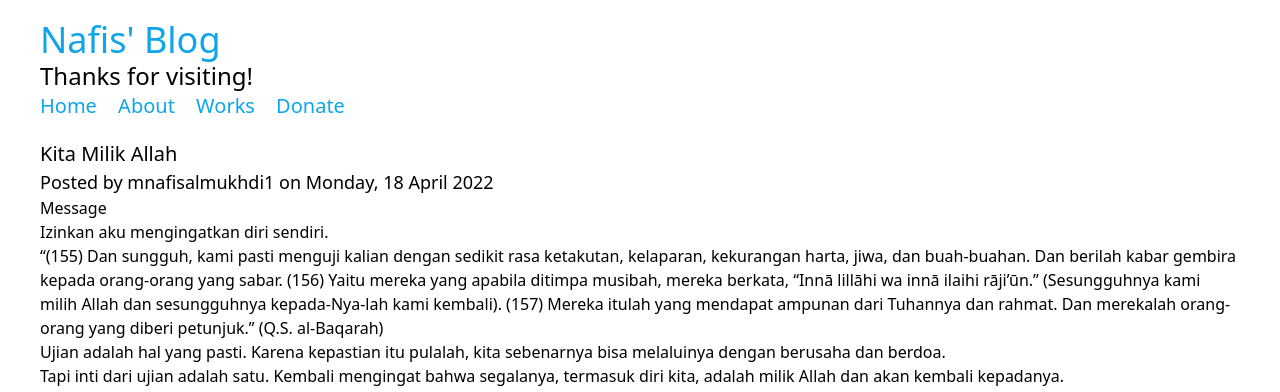
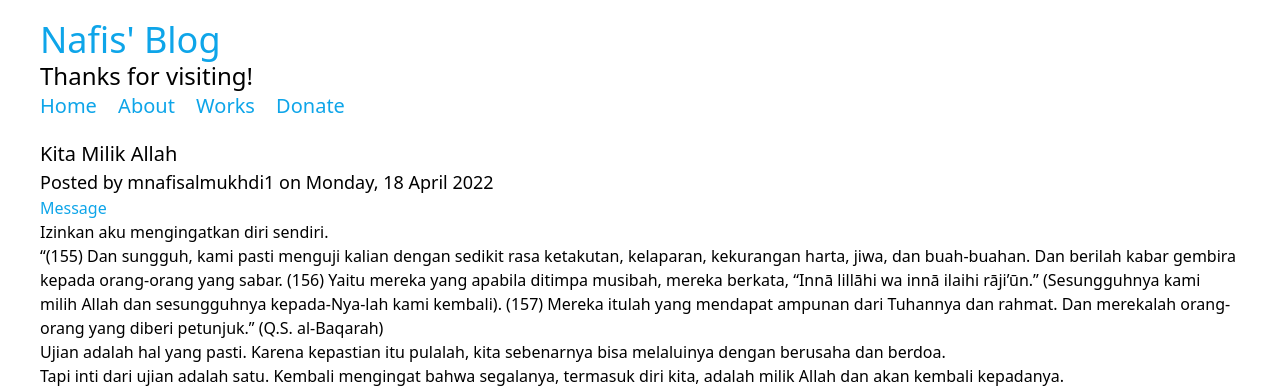
Before and after one commit to mnafisalmukhdi1/blog, a Jekyll site: the page built from _posts/2022-04-18-milik.md, in a window 1280 px wide. Shown: the top 392 px of the page. Built offline with Jekyll 4.4.1, drawn with Linux system fonts in a browser that asks for light colours; nearby versions of some CDN libraries.

Commit message:
Update post.html

```diff
--- a/_layouts/post.html
+++ b/_layouts/post.html
@@ -11,7 +11,7 @@ layout: default
     {% assign categories = page.categories %}
   {% endif %}
   {% for category in categories %}
-  <a href="{{site.baseurl}}/categories/#{{category|slugize}}">{{category}}</a>
+  <a href="{{site.baseurl}}/categories/#{{category|slugize}}" class="text-sky-500">{{category}}</a>
   {% unless forloop.last %}&nbsp;{% endunless %}
   {% endfor %}
 </div>
```
